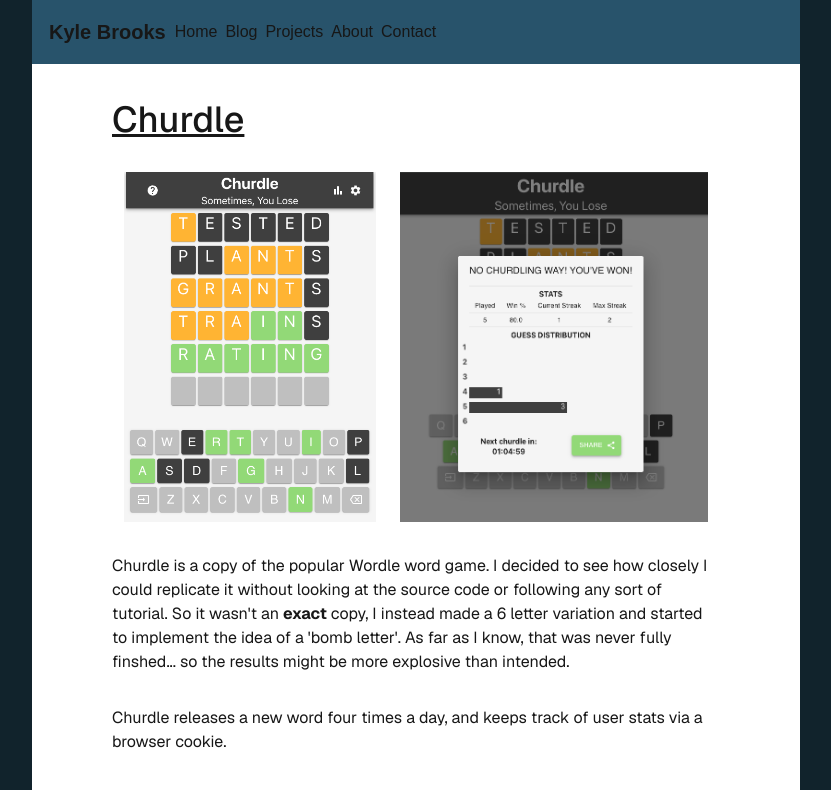
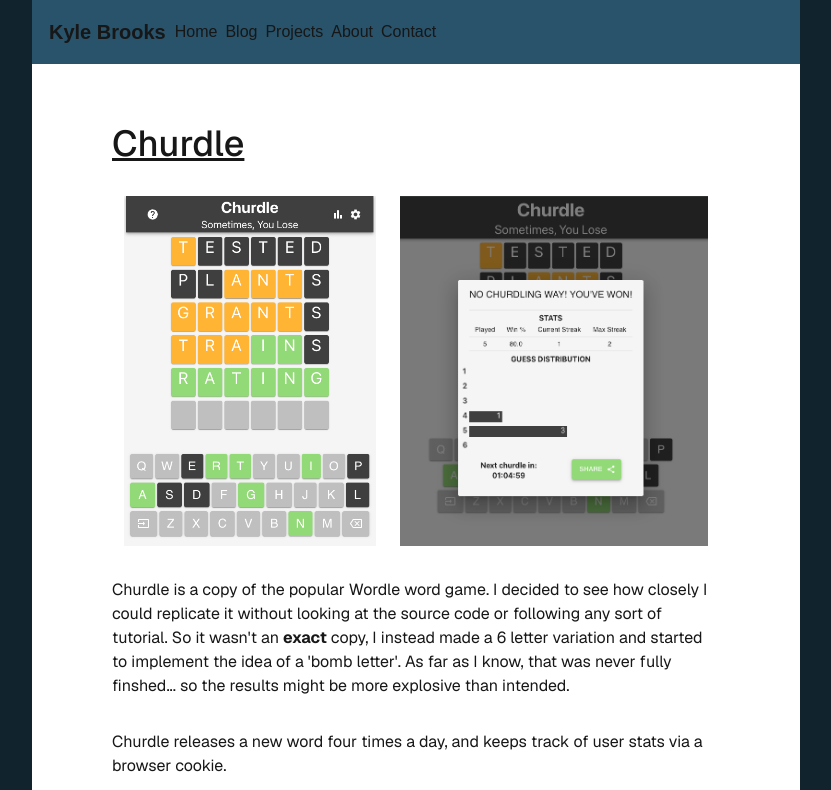
Before and after one commit to KyleBrooks242/website, a Next.js app: page /projects in a window 1280 px wide. Shown: the top 790 px of the page, without its empty margins (224-1055 px from the left). Built offline with nearby package versions, Linux system fonts and the light colour scheme.

Commit message:
Add margins to topmost text so that the header doesn't overlap on smaller devices

```diff
--- a/src/app/blog/page.tsx
+++ b/src/app/blog/page.tsx
@@ -4,7 +4,7 @@
   return (
     <div className="grid grid-rows-[20px_1fr_20px] justify-items-center min-h-screen p-8 pb-20  sm:p-20 font-[family-name:var(--font-geist-sans)]">
       <main className="flex flex-col gap-8 row-start-2 items-center sm:items-start">
-        <h1 className="font-semibold text-2xl mb-4 tracking-tighter">Posts</h1>
+        <h1 className="h1">Posts</h1>
           <BlogPosts />
       </main>
     </div>
--- a/src/app/contact/page.tsx
+++ b/src/app/contact/page.tsx
@@ -4,7 +4,7 @@
     return (
       <div className="grid grid-rows-[20px_1fr_20px] justify-items-center min-h-screen p-8 pb-20  sm:p-20 font-[family-name:var(--font-geist-sans)]">
         <main className="flex flex-col gap-8 row-start-2 items-center sm:items-start">
-          <Link className='btn btn-primary w-28 self-center' href='https://linkedin.com/in/kyle-brooks-a05053bb' target='_blank'>LinkedIn</Link>
+          <Link className='btn btn-primary mt-8 w-28 self-center' href='https://linkedin.com/in/kyle-brooks-a05053bb' target='_blank'>LinkedIn</Link>
           <Link className='btn btn-secondary w-28 self-center' href='https://github.com/KyleBrooks242' target='_blank'>Github</Link>
           <Link className='btn btn-accent w-28 self-center' href="/brooks_kyle_resume.pdf" download>Resume</Link>
 
--- a/src/app/projects/page.tsx
+++ b/src/app/projects/page.tsx
@@ -9,7 +9,7 @@
     return (
       <div className="grid grid-rows-[20px_1fr_20px] justify-items-center min-h-screen p-8 pb-20  sm:p-20 font-[family-name:var(--font-geist-sans)]">
         <main className="flex flex-col gap-8 row-start-2 items-center sm:items-start">
-         <a className="project link" target="_blank" href="https://churdle.vercel.app/" rel="noopener noreferrer">Churdle</a>
+         <a className="project link mt-6" target="_blank" href="https://churdle.vercel.app/" rel="noopener noreferrer">Churdle</a>
          <div className='flex flex-row justify-items-center self-center'>
             <Image
                 className='self-center mx-3'
```
